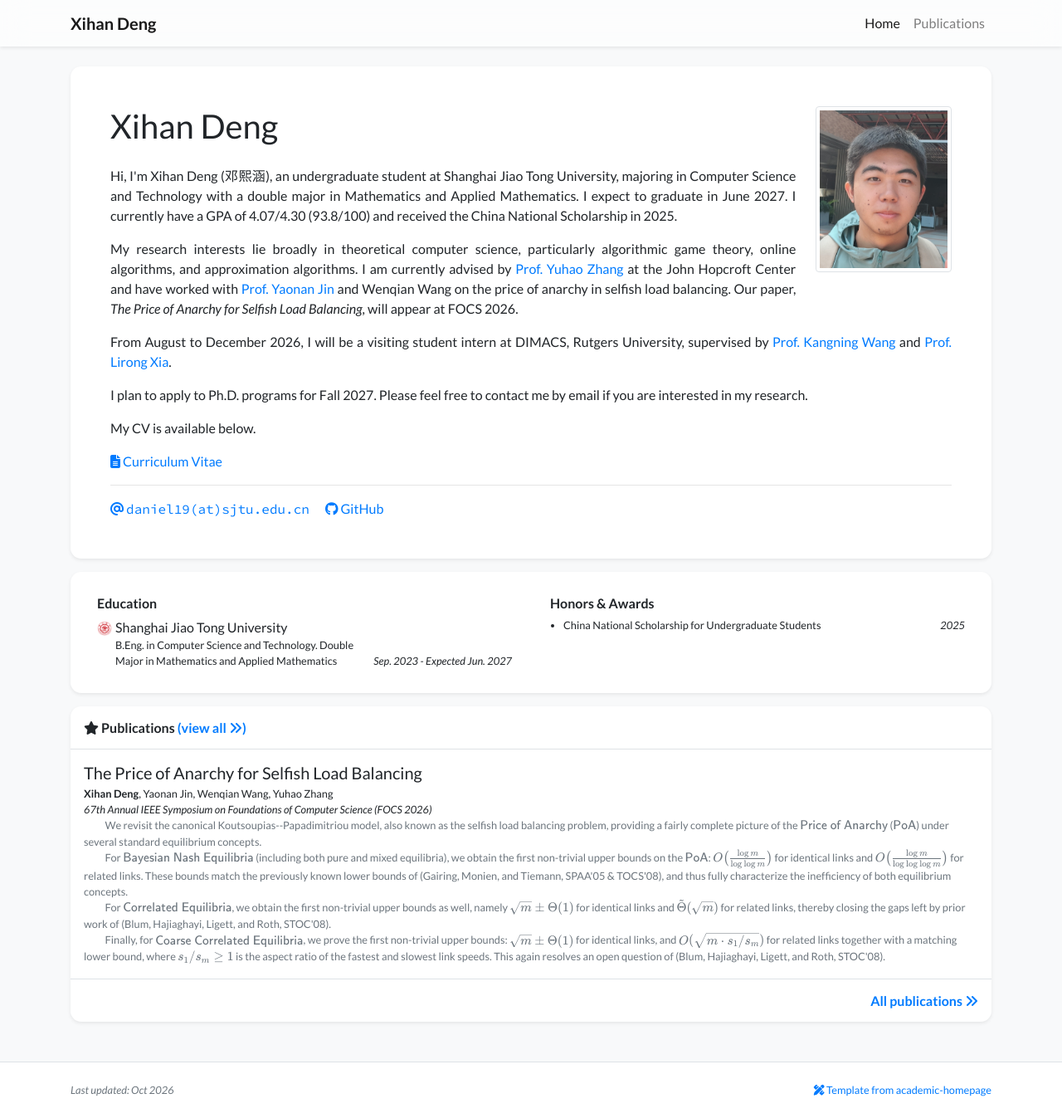
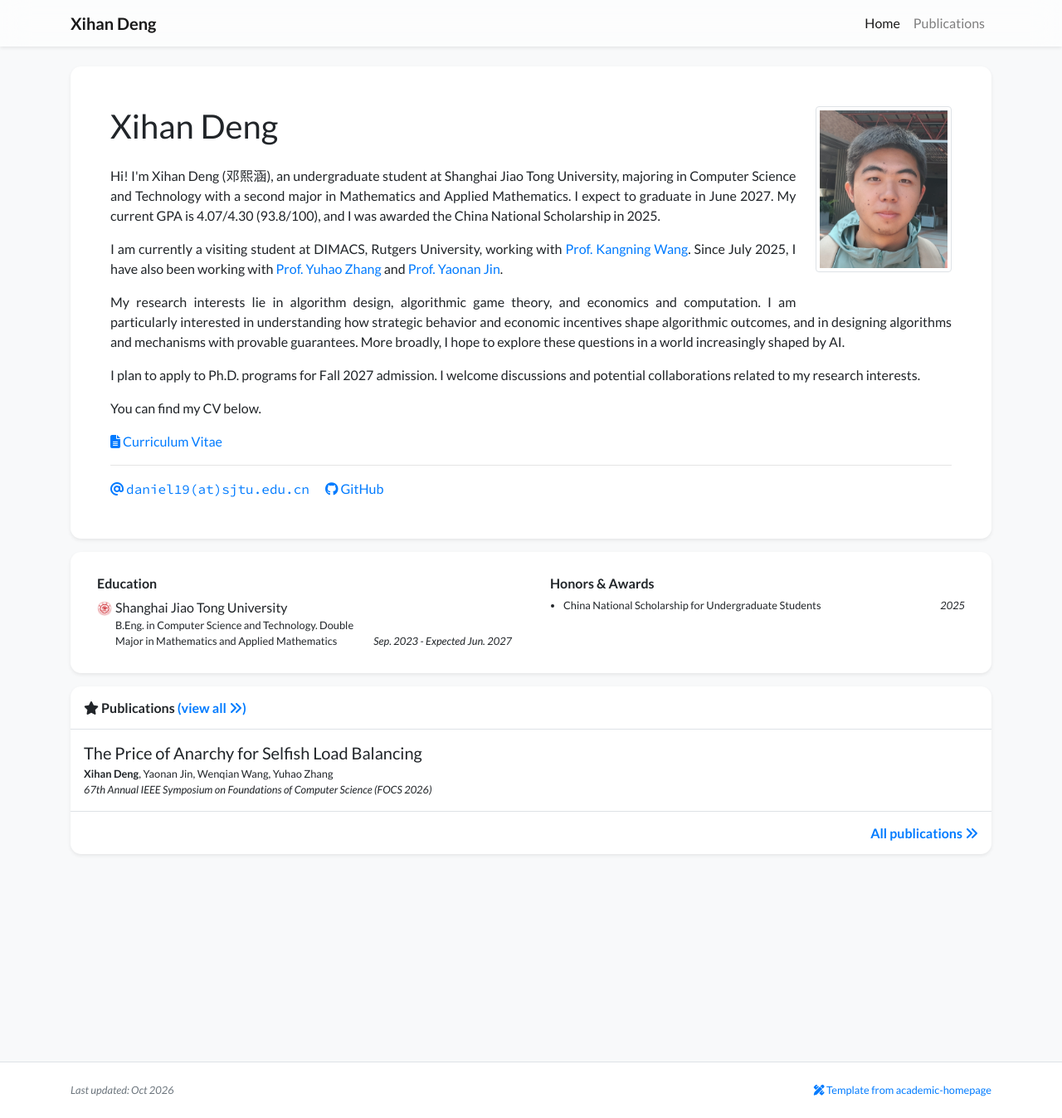
Before and after one commit to xhDeng19/xhDeng19.github.io, a Jekyll site: the page built from index.html, in a window 1280 px wide and 1347 px high. Shown: the whole window at 83% size. Built offline with Jekyll 4.4.1, drawn with Linux system fonts in a browser that asks for light colours; nearby versions of some CDN libraries; a style sheet for code colours, icons or effects is not loaded.

Commit message:
Update website content and layout

```diff
--- a/_data/profile.yml
+++ b/_data/profile.yml
@@ -22,21 +22,37 @@ github: xhDeng19
 short_bio_text_justify: true
 short_bio: >-
   <p>
-    Hi, I'm Xihan Deng (邓熙涵), an undergraduate student at Shanghai Jiao Tong University, majoring in Computer Science and Technology with a double major in Mathematics and Applied Mathematics. I expect to graduate in June 2027. I currently have a GPA of 4.07/4.30 (93.8/100) and received the China National Scholarship in 2025.
+    Hi! I'm Xihan Deng (邓熙涵), an undergraduate student at
+    Shanghai Jiao Tong University, majoring in Computer Science
+    and Technology with a second major in Mathematics and
+    Applied Mathematics. I expect to graduate in June 2027.
+    My current GPA is 4.07/4.30 (93.8/100), and I was awarded
+    the China National Scholarship in 2025.
   </p>
+
   <p>
-    My research interests lie broadly in theoretical computer science, particularly algorithmic game theory, online algorithms, and approximation algorithms. I am currently advised by <a href="http://www.zyhwtc.com/">Prof. Yuhao Zhang</a> at the John Hopcroft Center and have worked with <a href="https://yj10027.github.io/">Prof. Yaonan Jin</a> and Wenqian Wang on the price of anarchy in selfish load balancing. Our paper, <em>The Price of Anarchy for Selfish Load Balancing</em>, will appear at FOCS 2026.
+    I am currently a visiting student at DIMACS, Rutgers
+    University, working with
+    <a href="https://people.cs.rutgers.edu/~kn.w/">Prof. Kangning Wang</a>.
+    Since July 2025, I have also been working with
+    <a href="http://www.zyhwtc.com/">Prof. Yuhao Zhang</a> and
+    <a href="https://yj10027.github.io/">Prof. Yaonan Jin</a>.
   </p>
+
   <p>
-    From August to December 2026, I will be a visiting student intern at DIMACS, Rutgers University, supervised by <a href="https://people.cs.rutgers.edu/~kn.w/">Prof. Kangning Wang</a> and <a href="https://people.cs.rutgers.edu/~lirong.xia/">Prof. Lirong Xia</a>.
+    My research interests lie in algorithm design, algorithmic game theory, and economics and computation. I am particularly interested in understanding how strategic behavior and economic incentives shape algorithmic outcomes, and in designing algorithms and mechanisms with provable guarantees. More broadly, I hope to explore these questions in a world increasingly shaped by AI.
   </p>
+
   <p>
-    I plan to apply to Ph.D. programs for Fall 2027.
-    Please feel free to contact me by email if you are interested in my research.
+    I plan to apply to Ph.D. programs for Fall 2027 admission.
+    I welcome discussions and potential collaborations related
+    to my research interests.
   </p>
+
   <p>
-  My CV is available below.
+    You can find my CV below.
   </p>
+
 
 portrait_url: /assets/images/photos/portrait.jpg
 portrait_caption: >-
--- a/_layouts/default.html
+++ b/_layouts/default.html
@@ -18,7 +18,7 @@
 </head>
 <body class="bg-light" {{ page.body_attr }}>
     {% include navbar.html %}
-    <div class="{% if page.container_class %}{{ page.container_class }}{% else %}container-lg{% endif %}">
+    <div class="flex-grow-1 {% if page.container_class %}{{ page.container_class }}{% else %}container-lg{% endif %}">
         {{content}}
     </div>
     {% include footer.html %}
--- a/assets/css/global.css
+++ b/assets/css/global.css
@@ -3,6 +3,10 @@ body {
     font-family: "Lato", sans-serif;
     font-weight: 400;
     padding-top: 5.0rem;
+
+    min-height: 100vh;
+    display: flex;
+    flex-direction: column;
 }
 
 @media (max-width: 575.98px) and (orientation: portrait) {
```
Also changed, not shown: _publications/2026/The Price of Anarchy for Selfish Load Balancing.md (+1 -16 lines), 1 other file.
